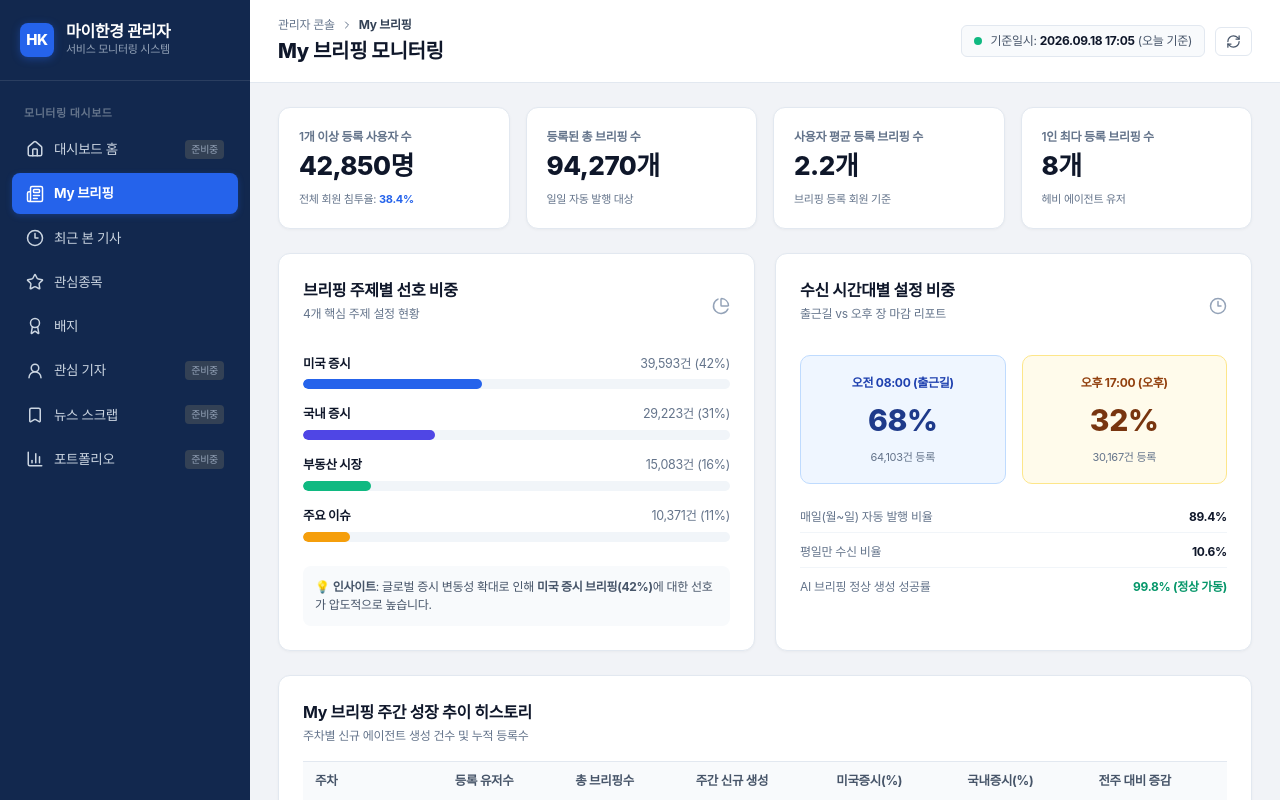
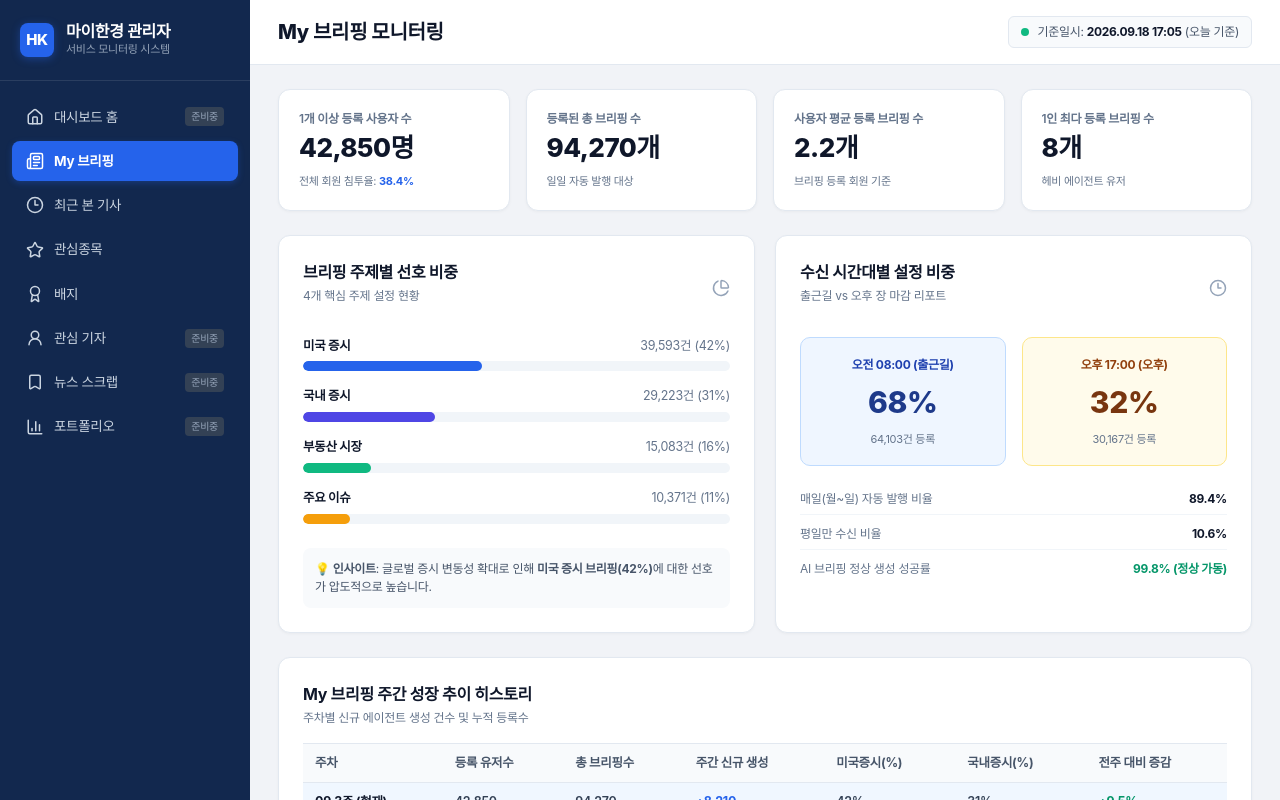
Before and after one commit to hktouchkim/myhankyung, a Next.js app: page /admin in a window 1280 px wide. Shown: the top 800 px of the page. Built offline with nearby package versions, Linux system fonts and the light colour scheme.

Commit message:
refactor: 관리자 공통 UI 정리 (모니터링 대시보드 라벨, breadcrumb, 새로고침 버튼 삭제)

```diff
--- a/app/admin/admin-dashboard-client.tsx
+++ b/app/admin/admin-dashboard-client.tsx
@@ -99,7 +99,6 @@ export default function AdminDashboardClient() {
 
         {/* 내비게이션 메뉴 */}
         <nav className={styles.navContainer}>
-          <div className={styles.navSectionTitle}>모니터링 대시보드</div>
           {MENU_ITEMS.map((item) => {
             const Icon = item.icon;
             const isActive = currentTab === item.id;
@@ -144,13 +143,6 @@ export default function AdminDashboardClient() {
         {/* 상단 헤더 */}
         <header className={styles.mainHeader}>
           <div>
-            <div className={styles.breadcrumb}>
-              <span>관리자 콘솔</span>
-              <ChevronRight size={12} />
-              <strong style={{ color: "#334155" }}>
-                {MENU_ITEMS.find((m) => m.id === currentTab)?.label}
-              </strong>
-            </div>
             <h2 className={styles.pageHeading}>
               {MENU_ITEMS.find((m) => m.id === currentTab)?.label} 모니터링
             </h2>
@@ -161,14 +153,6 @@ export default function AdminDashboardClient() {
               <span className={styles.statusDot}></span>
               <span>기준일시: <strong style={{ color: "#0f172a" }}>{lastRefreshed}</strong> (오늘 기준)</span>
             </div>
-            <button
-              onClick={refreshData}
-              title="데이터 새로고침"
-              type="button"
-              className={styles.refreshBtn}
-            >
-              <RefreshCw size={15} />
-            </button>
           </div>
         </header>
 
```
